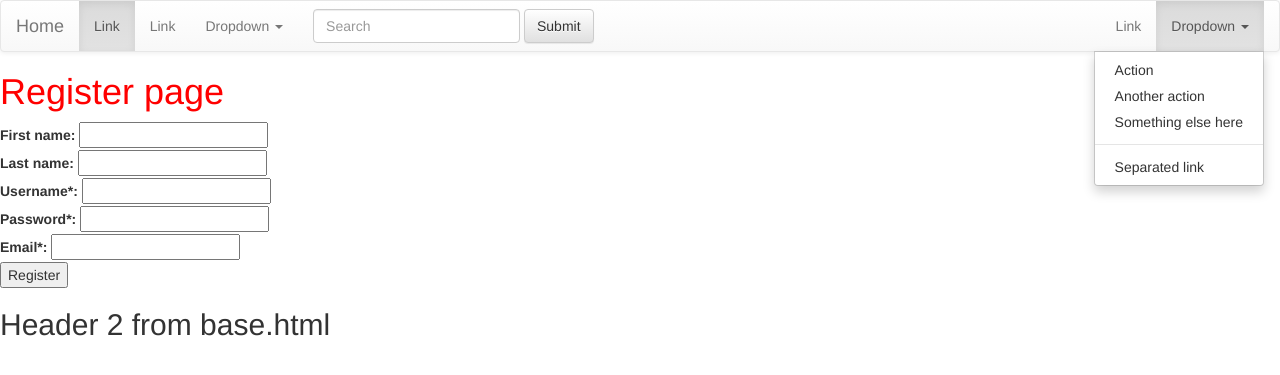
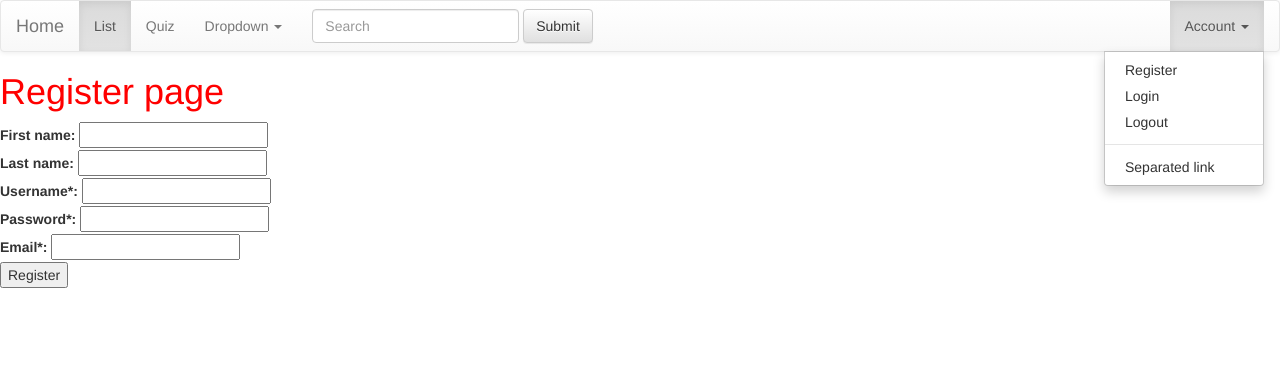
Before and after one commit to TheArchDev/geoquiz, a Django app: template geoquiz/templates/geoquiz/register.html in a window 1280 px wide, after a click on "Account". Shown: the top 375 px of the page. Run offline with Django 3.2, Linux system fonts and the light colour scheme; the template is opened without the code that fills it, so the values that code supplies are empty; some libraries are stand-ins or nearby versions.

Commit message:
Further work on base.html and templating, including links within navbar

```diff
--- a/geoquiz/templates/geoquiz/base.html
+++ b/geoquiz/templates/geoquiz/base.html
@@ -1,13 +1,16 @@
+<!DOCTYPE html>
 {% load staticfiles %}
 
-<html>
+<html lang='en'>
 <head>
 	<link rel="stylesheet" href="//maxcdn.bootstrapcdn.com/bootstrap/3.2.0/css/bootstrap.min.css">
 	<link rel="stylesheet" href="//maxcdn.bootstrapcdn.com/bootstrap/3.2.0/css/bootstrap-theme.min.css">
-	<link rel="stylesheet" href="{% static 'css/geoquiz.css' %}">
+	<link rel="stylesheet" href="{% static 'css/geoquiz.css' %}" type="text/css">
 	<script src="http://ajax.googleapis.com/ajax/libs/jquery/1.9.1/jquery.min.js"></script>
 	<!-- Latest compiled and minified JavaScript -->
   	<script src="https://maxcdn.bootstrapcdn.com/bootstrap/3.3.4/js/bootstrap.min.js"></script>
+
+  	<title>{% block title %}Geoquiz{% endblock %}</title>
 </head>
 
 <body>
@@ -28,8 +31,8 @@
 	    <!-- Collect the nav links, forms, and other content for toggling -->
 	    <div class="collapse navbar-collapse" id="bs-example-navbar-collapse-1">
 	      <ul class="nav navbar-nav">
-	        <li class="active"><a href="#">Link <span class="sr-only">(current)</span></a></li>
-	        <li><a href="#">Link</a></li>
+	        <li class="active"><a href="/list">List <span class="sr-only">(current)</span></a></li>
+	        <li><a href="/quiz">Quiz</a></li>
 	        <li class="dropdown">
 	          <a href="#" class="dropdown-toggle" data-toggle="dropdown" role="button" aria-haspopup="true" aria-expanded="false">Dropdown <span class="caret"></span></a>
 	          <ul class="dropdown-menu">
@@ -50,13 +53,13 @@
 	        <button type="submit" class="btn btn-default">Submit</button>
 	      </form>
 	      <ul class="nav navbar-nav navbar-right">
-	        <li><a href="#">Link</a></li>
+	        <li><a href="#">{{ user.username }}</a></li>
 	        <li class="dropdown">
-	          <a href="#" class="dropdown-toggle" data-toggle="dropdown" role="button" aria-haspopup="true" aria-expanded="false">Dropdown <span class="caret"></span></a>
+	          <a href="#" class="dropdown-toggle" data-toggle="dropdown" role="button" aria-haspopup="true" aria-expanded="false">Account <span class="caret"></span></a>
 	          <ul class="dropdown-menu">
-	            <li><a href="#">Action</a></li>
-	            <li><a href="#">Another action</a></li>
-	            <li><a href="#">Something else here</a></li>
+	            <li><a href="/register">Register</a></li>
+	            <li><a href="/login">Login</a></li>
+	            <li><a href="/logout">Logout</a></li>
 	            <li role="separator" class="divider"></li>
 	            <li><a href="#">Separated link</a></li>
 	          </ul>
@@ -69,10 +72,8 @@
 {% block content %}
 {% endblock %}
 
-<h2>Header 2 from base.html</h2>
 
-{% block content2 %}
-{% endblock %}
+<!-- Look into having footer put in here, after the child html page content -->
 
 </body>
 </html>
--- a/geoquiz/templates/geoquiz/login.html
+++ b/geoquiz/templates/geoquiz/login.html
@@ -1,10 +1,8 @@
 {% extends 'geoquiz/base.html' %}
 
+{% block title %}Login - Geoquiz{% endblock %}
+
 {% block content %}
-
-<head>
-	<title>Geoquiz Login</title>
-</head>
 
 <h1>Login page</h1>
 
--- a/geoquiz/templates/geoquiz/register.html
+++ b/geoquiz/templates/geoquiz/register.html
@@ -1,10 +1,8 @@
 {% extends 'geoquiz/base.html' %}
 
+{% block title %}Register - Geoquiz{% endblock %}
+
 {% block content %}
-
-<head>
-	<title>Geoquiz Register</title>
-</head>
 
 <h1>Register page</h1>
 
```
Also changed, not shown: geoquiz/templates/geoquiz/home.html (+4 -10 lines), geoquiz/templates/geoquiz/list.html (added, +9 -0 lines), geoquiz/templates/geoquiz/quiz.html (added, +9 -0 lines), geoquiz/views.py (+5 -2 lines).
